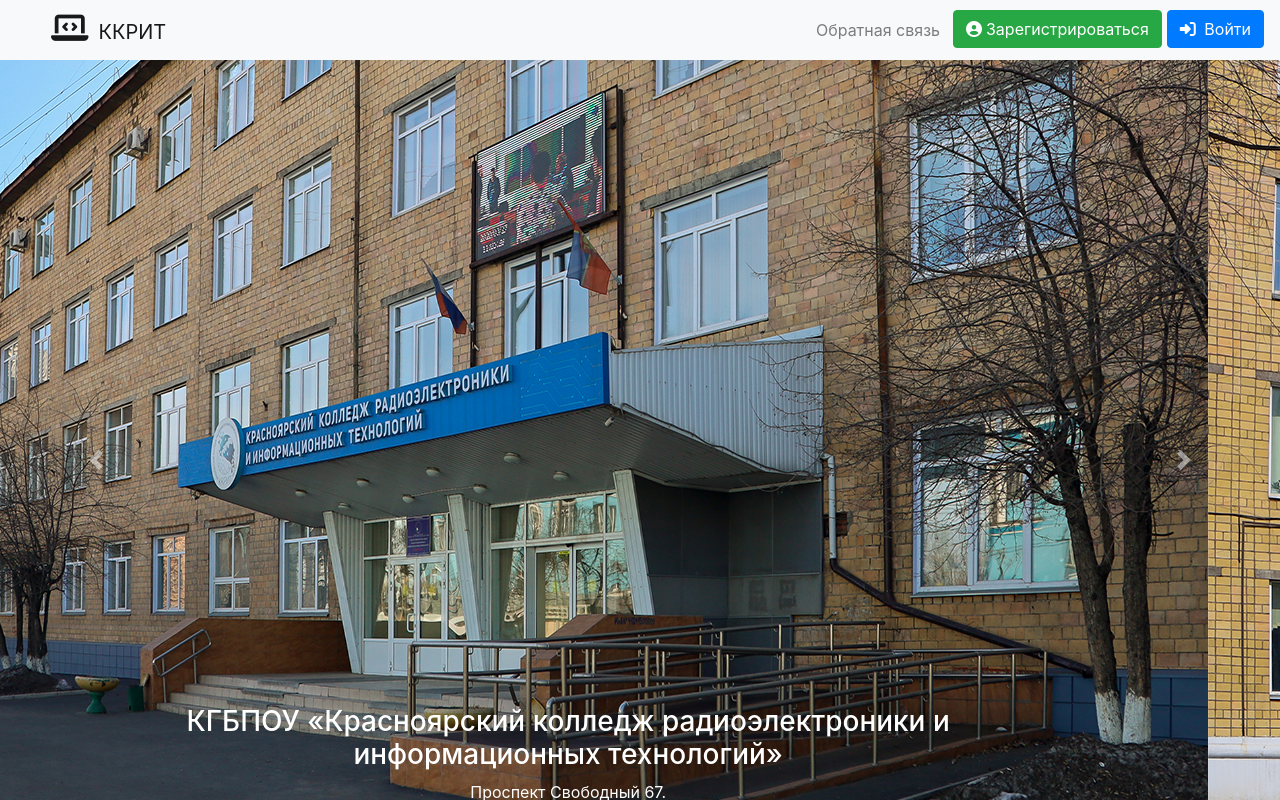
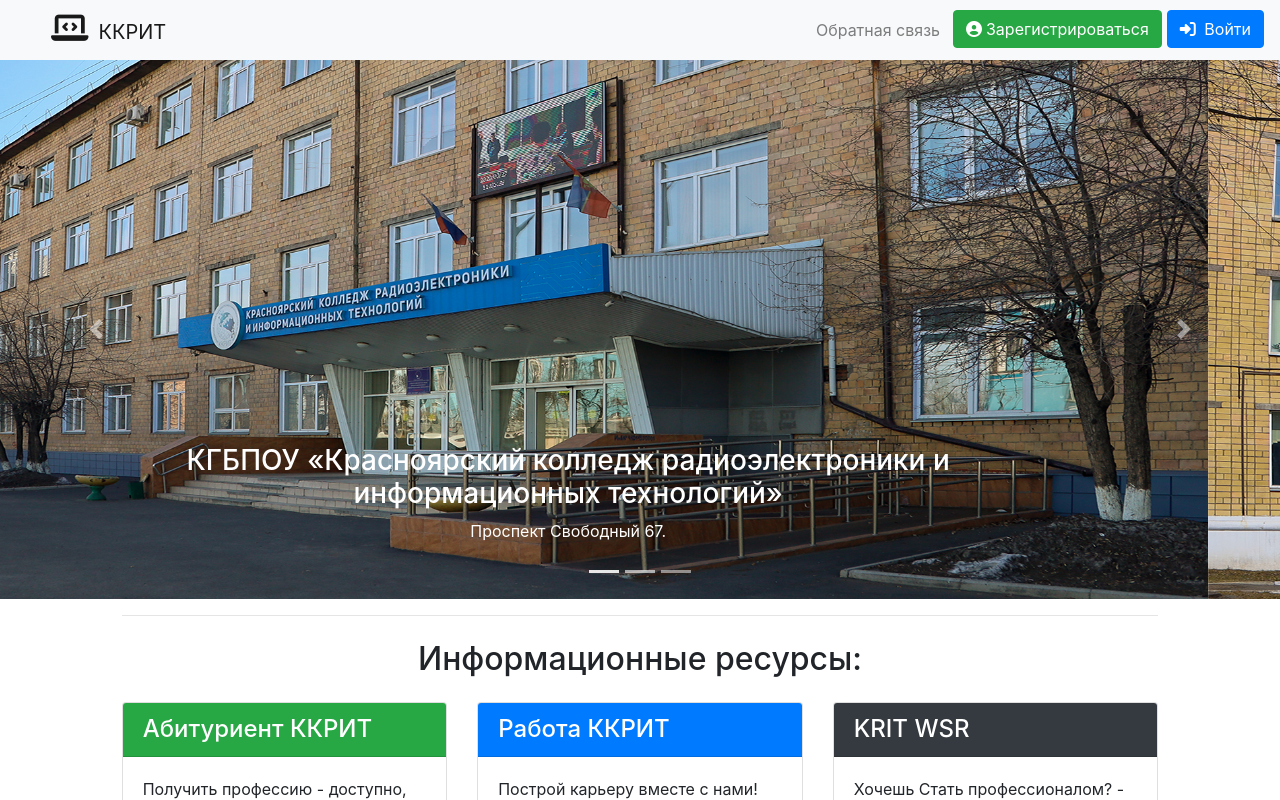
Before and after one commit to Foult080/open-kras-krit, a React (Create React App) app in the folder front-app/: page / in a window 1280 px wide. Shown: the top 800 px of the page. Built offline with nearby package versions, Linux system fonts and the light colour scheme; no server answers.

Commit message:
Some adaptive changes

```diff
--- a/front-app/src/components/Layout/Landing.js
+++ b/front-app/src/components/Layout/Landing.js
@@ -8,9 +8,9 @@
   return (
     <Fragment>
       <Carousel className="col-lg-12 col-xs-12 col-md-12 col-sm-12 my-carousel d-flex align-items-stretch">
-        <Carousel.Item className="img-fluid">
+        <Carousel.Item>
           <img
-            className="d-block w-100"
+            className="d-block w-100 img-fluid"
             width="1900"
             height="800"
             src={img2}
@@ -26,7 +26,7 @@
         </Carousel.Item>
         <Carousel.Item>
           <img
-            className="d-block w-100"
+            className="d-block w-100 img-fluid"
             width="1900"
             height="800"
             src={img1}
@@ -41,7 +41,9 @@
           </Carousel.Caption>
         </Carousel.Item>
         <Carousel.Item>
+        <div class="embed-responsive embed-responsive-16by9">
             <iframe
+              className="embed-responsive-item"
               title="video1"
               width="1900"
               height="800"
@@ -50,6 +52,7 @@
               allow="accelerometer; autoplay; encrypted-media; gyroscope;"
               allowFullScreen
             ></iframe>
+            </div>
         </Carousel.Item>
       </Carousel>
       <div className="col-lg-10 mx-auto ml-auto">
```
Lines whose indentation alone changed are shown as unchanged.
